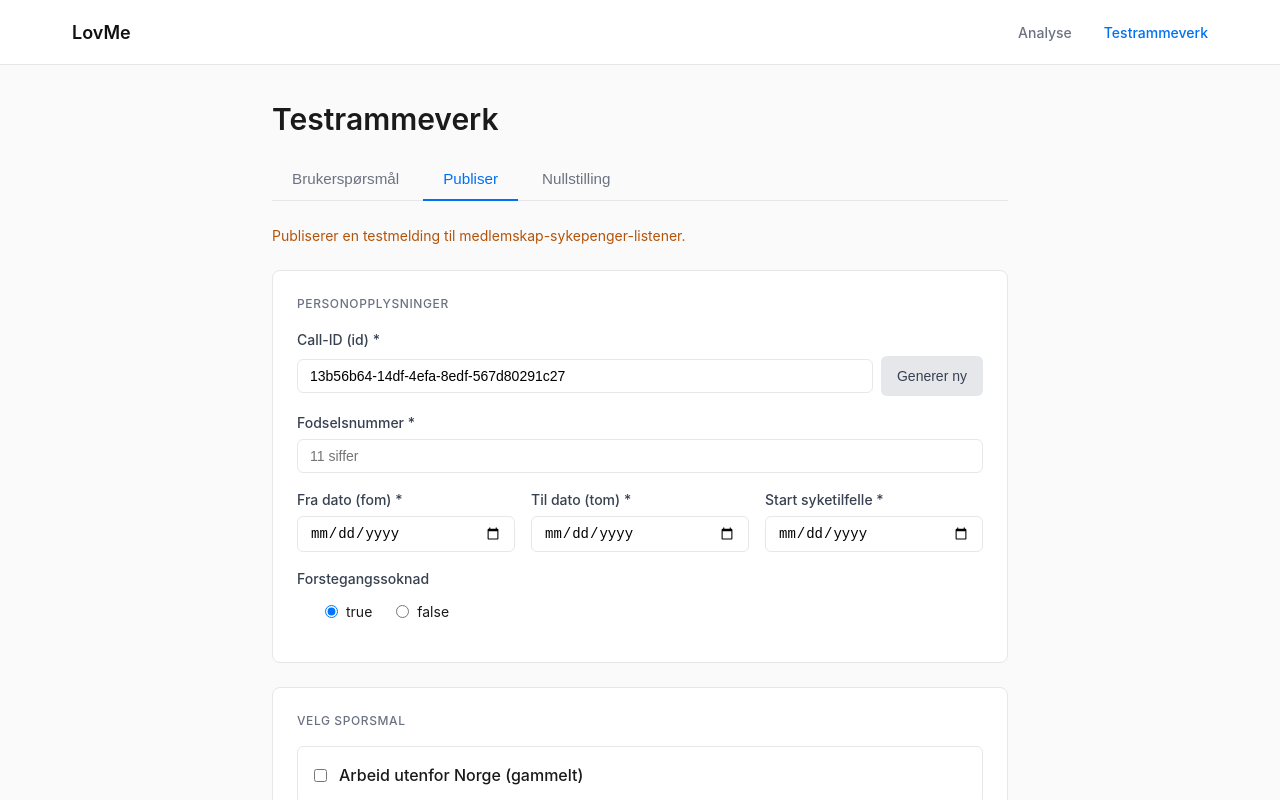
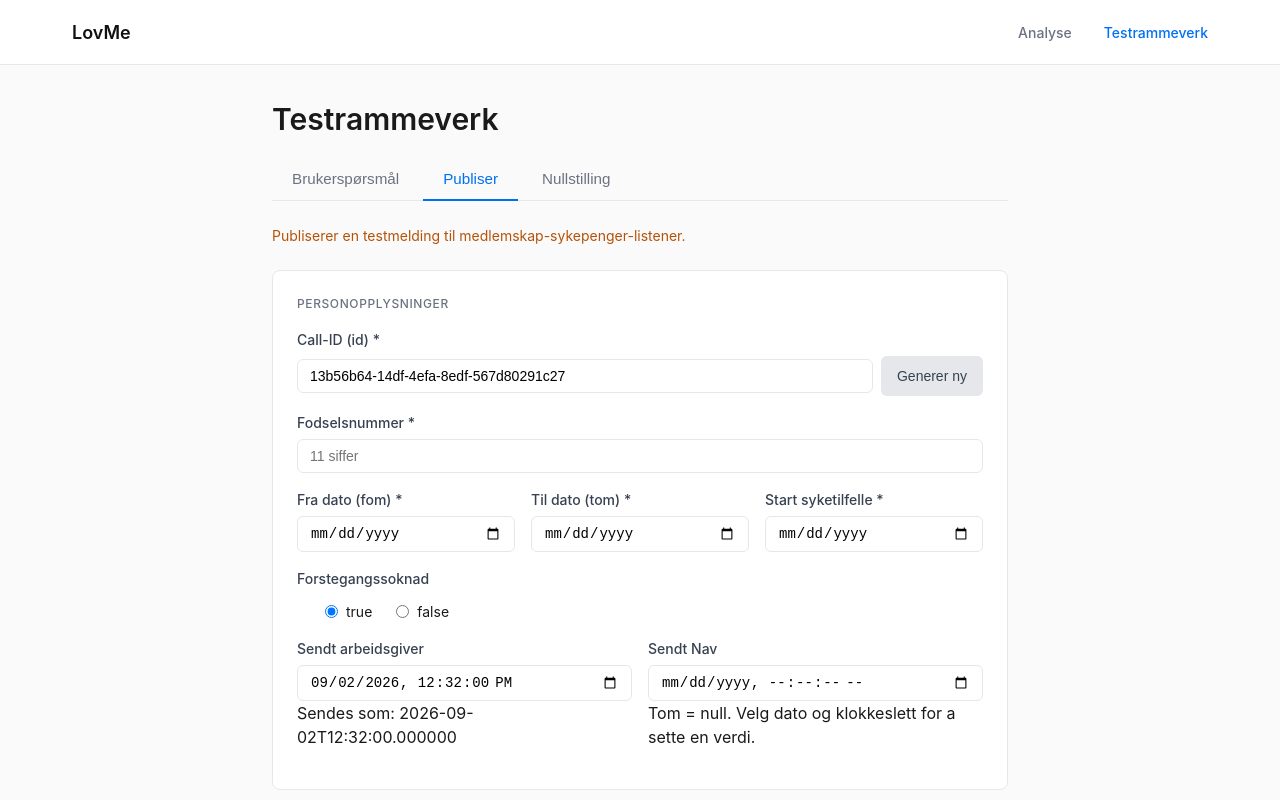
Before and after one commit to navikt/medlemskap-analyse, a Next.js app: page /testrammeverk in a window 1280 px wide. Both pictures are taken after a click on the tab "Publiser". Shown: the top 800 px of the page. Built offline with nearby package versions, Linux system fonts and the light colour scheme.

Commit message:
Mulighet for å overstyre verdiene «sendtNav» og "sendtArbeidsgiver"

```diff
--- a/app/testrammeverk/PubliserPanel.tsx
+++ b/app/testrammeverk/PubliserPanel.tsx
@@ -58,6 +58,19 @@ const labels: Record<keyof Selections, string> = {
     oppholdUtenforNorge: "Opphold utenfor Norge",
 }
 
+// Konverterer verdien fra en datetime-local-velger (YYYY-MM-DDTHH:mm eller
+// YYYY-MM-DDTHH:mm:ss) til backend-formatet med mikrosekunder, f.eks.
+// "2022-05-11T17:32:04.071367". Tom verdi gir null.
+const toMikrosekundIso = (value: string): string | null => {
+    if (value.trim() === "") return null
+    let iso = value.trim()
+    // Legg til sekunder hvis velgeren kun ga minutter
+    if (iso.length === 16) iso += ":00"
+    // Legg til mikrosekunder hvis de mangler
+    if (!iso.includes(".")) iso += ".000000"
+    return iso
+}
+
 export function PubliserPanel() {
     const [selections, setSelections] = useState<Selections>({
         arbeidUtenforNorgeGammelt: { enabled: false, answer: null },
@@ -75,7 +88,8 @@ export function PubliserPanel() {
     const [isLoading, setIsLoading] = useState(false)
     const [result, setResult] = useState<{ success: boolean; message: string } | null>(null)
     const [soknadId, setSoknadId] = useState(() => crypto.randomUUID())
-    const [sendtArbeidsgiver] = useState(() => new Date().toISOString().replace("Z", ""))
+    const [sendtArbeidsgiver, setSendtArbeidsgiver] = useState(() => new Date().toISOString().slice(0, 19))
+    const [sendtNav, setSendtNav] = useState("")
 
     const handleCheckboxChange = (key: keyof Selections) => {
         setSelections((prev) => ({
@@ -136,8 +150,8 @@ export function PubliserPanel() {
             fom: fom,
             tom: tom,
             startSyketilfelle: startSyketilfelle,
-            sendtArbeidsgiver: sendtArbeidsgiver,
-            sendtNav: null,
+            sendtArbeidsgiver: toMikrosekundIso(sendtArbeidsgiver),
+            sendtNav: toMikrosekundIso(sendtNav),
             dodsdato: null,
             ettersending: false,
             arbeidUtenforNorge:
@@ -151,7 +165,7 @@ export function PubliserPanel() {
 
     const previewJson = useMemo(
         () => JSON.stringify(buildPayload(), null, 2),
-        [selections, fnr, fom, tom, startSyketilfelle, forstegangssoknad, soknadId, sendtArbeidsgiver],
+        [selections, fnr, fom, tom, startSyketilfelle, forstegangssoknad, soknadId, sendtArbeidsgiver, sendtNav],
     )
 
     const handlePubliser = async () => {
@@ -293,6 +307,46 @@ export function PubliserPanel() {
                         </label>
                     </div>
                 </div>
+
+                <div className="form-row">
+                    <div className="form-group">
+                        <label className="form-label" htmlFor="sendtArbeidsgiver">
+                            Sendt arbeidsgiver
+                        </label>
+                        <input
+                            type="datetime-local"
+                            id="sendtArbeidsgiver"
+                            className="form-input"
+                            step={1}
+                            value={sendtArbeidsgiver}
+                            onChange={(e) => setSendtArbeidsgiver(e.target.value)}
+                        />
+                        <span className="field-hint">
+              {sendtArbeidsgiver.trim() === ""
+                  ? "Tom = null. Velg dato og klokkeslett for a sette en verdi."
+                  : `Sendes som: ${toMikrosekundIso(sendtArbeidsgiver)}`}
+            </span>
+                    </div>
+
+                    <div className="form-group">
+                        <label className="form-label" htmlFor="sendtNav">
+                            Sendt Nav
+                        </label>
+                        <input
+                            type="datetime-local"
+                            id="sendtNav"
+                            className="form-input"
+                            step={1}
+                            value={sendtNav}
+                            onChange={(e) => setSendtNav(e.target.value)}
+                        />
+                        <span className="field-hint">
+              {sendtNav.trim() === ""
+                  ? "Tom = null. Velg dato og klokkeslett for a sette en verdi."
+                  : `Sendes som: ${toMikrosekundIso(sendtNav)}`}
+            </span>
+                    </div>
+                </div>
             </div>
 
             <div className="options-card">
```
